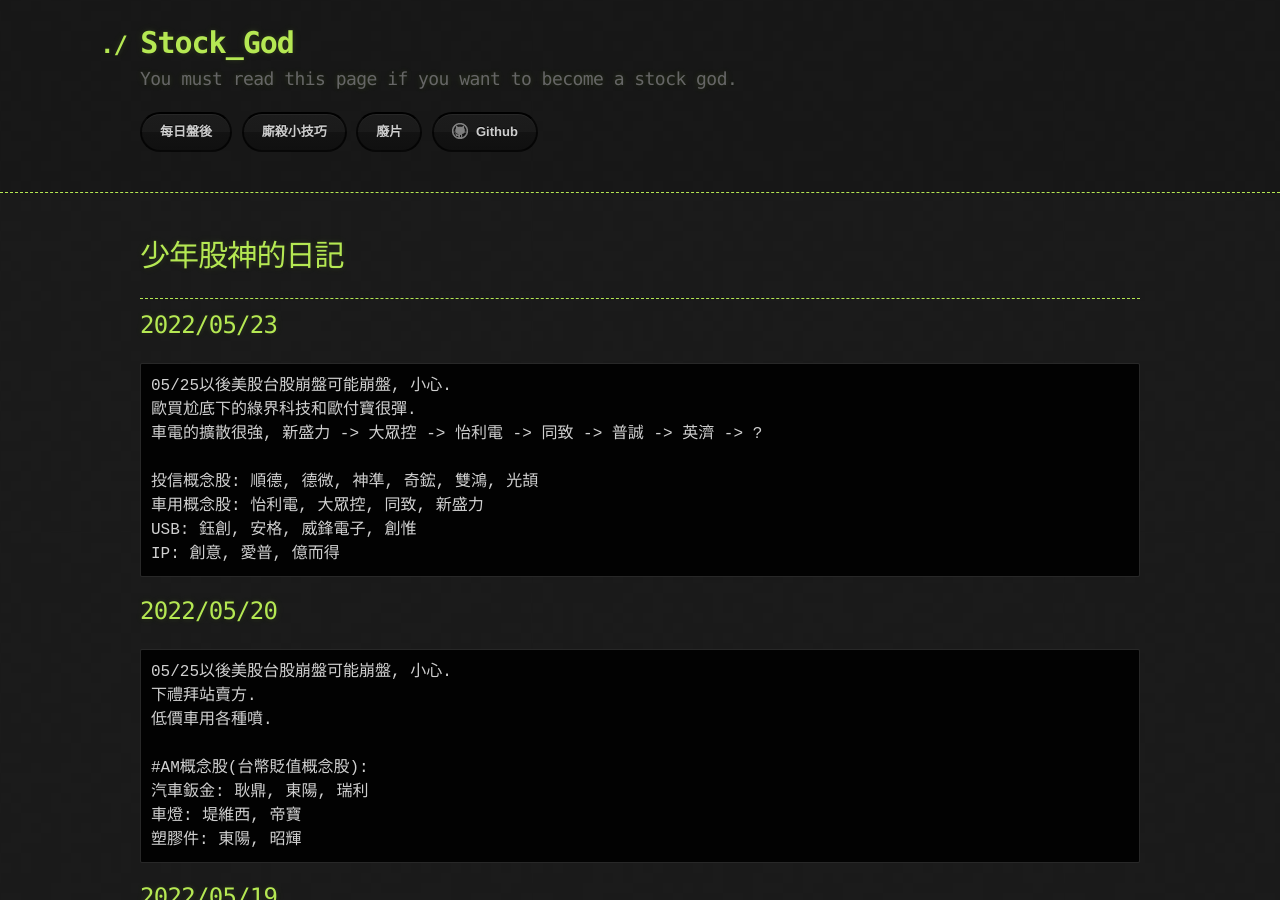
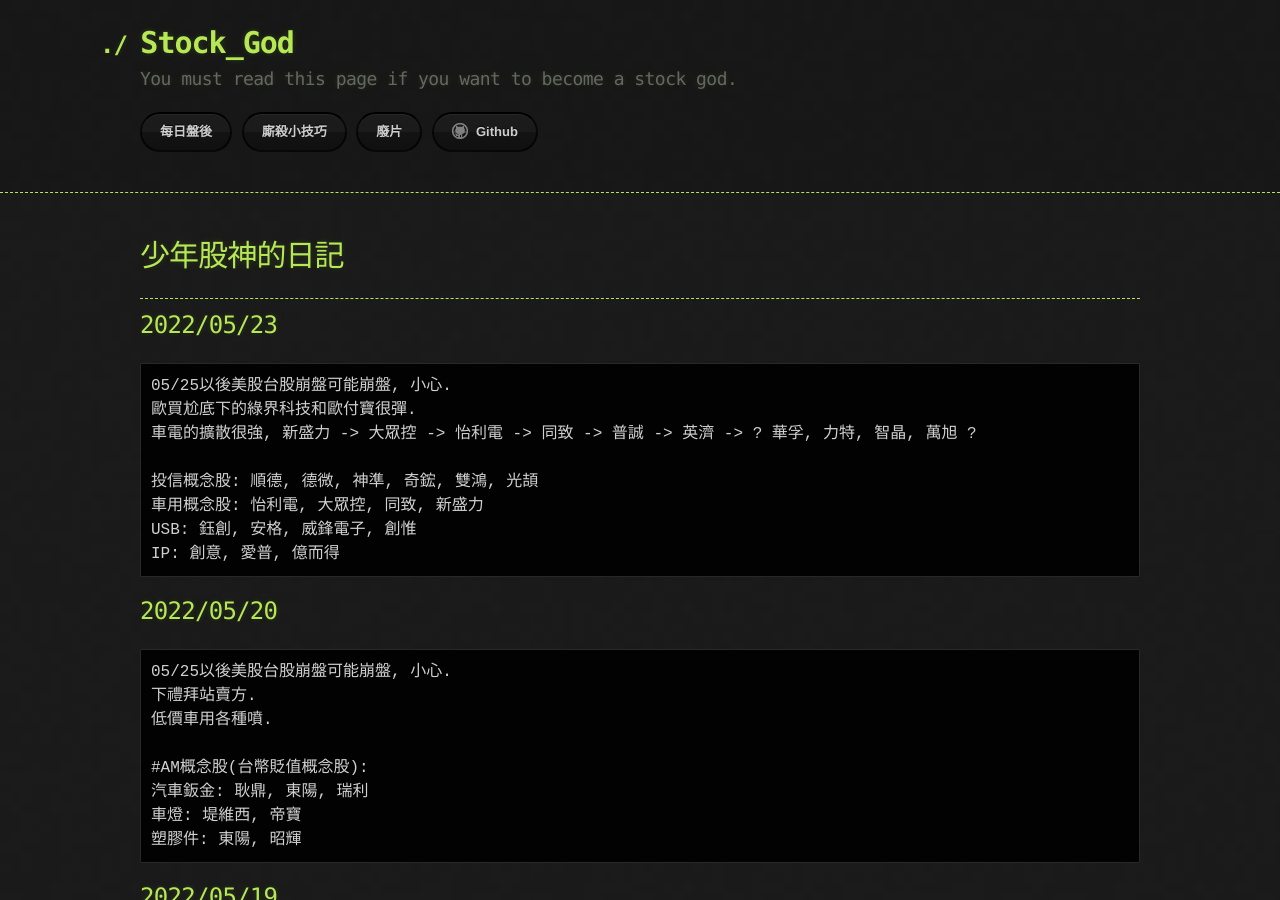
Before and after one commit to lepg5487/Stock_God, a Jekyll site: the page built from index.md, in a window 1280 px wide and 900 px high. Built offline with Jekyll 4.4.1, drawn with Linux system fonts in a browser that asks for light colours; our own code applies the rules of GitHub Pages for plain Markdown files.

Commit message:
Update index.md

````diff
--- a/index.md
+++ b/index.md
@@ -10,7 +10,7 @@ layout: testlayouts
 ```
 05/25以後美股台股崩盤可能崩盤, 小心.
 歐買尬底下的綠界科技和歐付寶很彈.
-車電的擴散很強, 新盛力 -> 大眾控 -> 怡利電 -> 同致 -> 普誠 -> 英濟 -> ?
+車電的擴散很強, 新盛力 -> 大眾控 -> 怡利電 -> 同致 -> 普誠 -> 英濟 -> ? 華孚, 力特, 智晶, 萬旭 ?
 
 投信概念股: 順德, 德微, 神準, 奇鋐, 雙鴻, 光頡
 車用概念股: 怡利電, 大眾控, 同致, 新盛力
````
